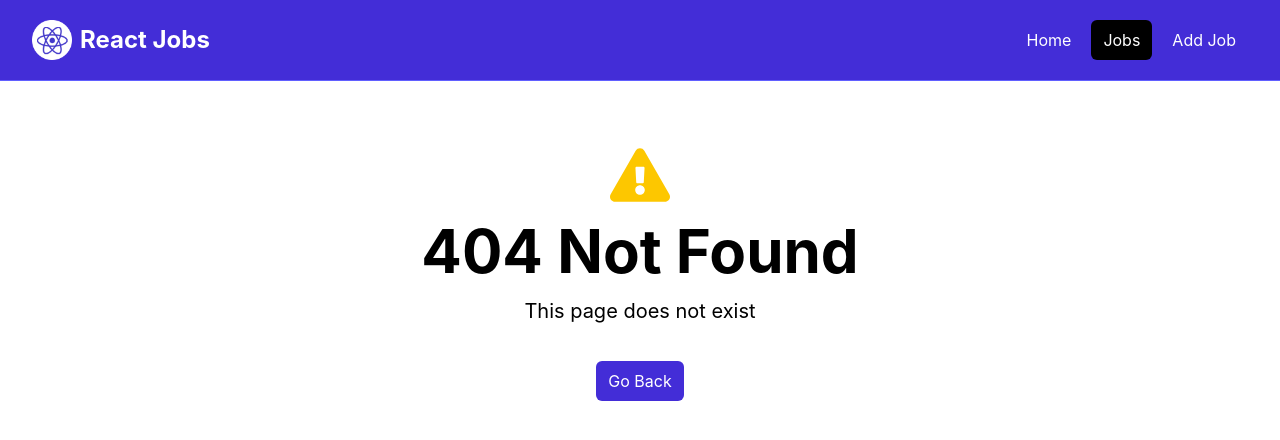
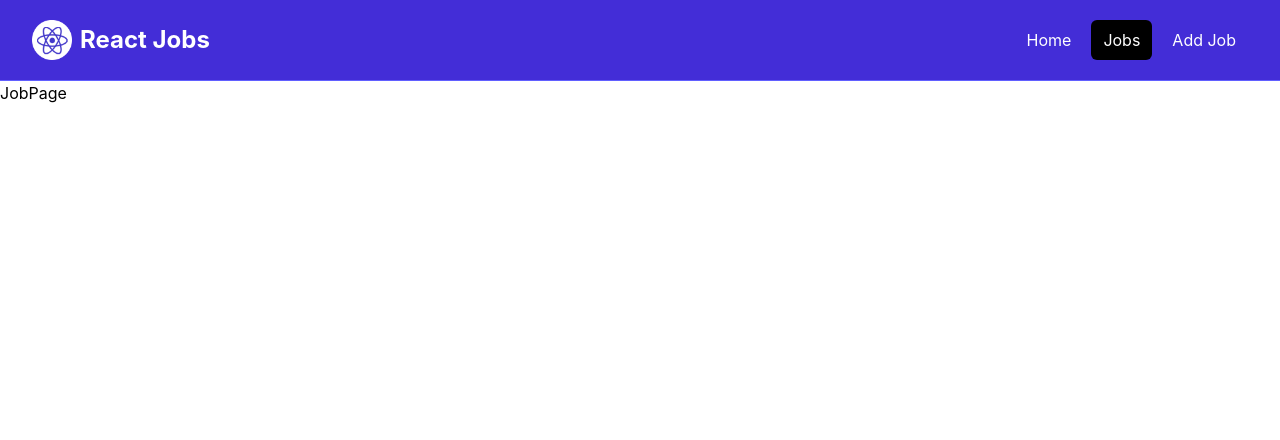
Before and after one commit to siddhesh2263/react-portal-traversy-media, a React (Vite) app in the folder react-portal/: page /jobs/1 in a window 1280 px wide. Before the commit this address had no page. Shown: the top 440 px of the page. Built offline with nearby package versions, Linux system fonts and the light colour scheme.

Commit message:
started with JobPage, data loaders intro

```diff
--- a/react-portal/src/App.jsx
+++ b/react-portal/src/App.jsx
@@ -4,12 +4,14 @@
 import MainLayout from './layouts/MainLayout';
 import JobsPage from './pages/JobsPage';
 import NotFoundPage from './pages/NotFoundPage';
+import JobPage from './pages/JobPage';
 
 const router = createBrowserRouter(
   createRoutesFromElements(
     <Route path='/' element={<MainLayout></MainLayout>}>
       <Route index element={<HomePage></HomePage>}/>
       <Route path='/jobs' element={<JobsPage></JobsPage>}/>
+      <Route path='/jobs/:id' element={<JobPage></JobPage>}/>
       <Route path='*' element={<NotFoundPage></NotFoundPage>}/>
     </Route>
 )
--- a/react-portal/src/components/JobListing.jsx
+++ b/react-portal/src/components/JobListing.jsx
@@ -39,7 +39,7 @@
             { job.location }
             </div>
             <Link
-            to={ `/job/${job.id}` }
+            to={ `/jobs/${job.id}` }
             className="h-[36px] bg-indigo-500 hover:bg-indigo-600 text-white px-4 py-2 rounded-lg text-center text-sm"
             >
             Read More
--- /dev/null
+++ b/react-portal/src/pages/JobPage.jsx
@@ -0,0 +1,9 @@
+import React from 'react'
+
+const JobPage = () => {
+  return (
+    <div>JobPage</div>
+  )
+}
+
+export default JobPage
```
Also changed, not shown: 1 other file (tests, documents, lock files or other folders).
